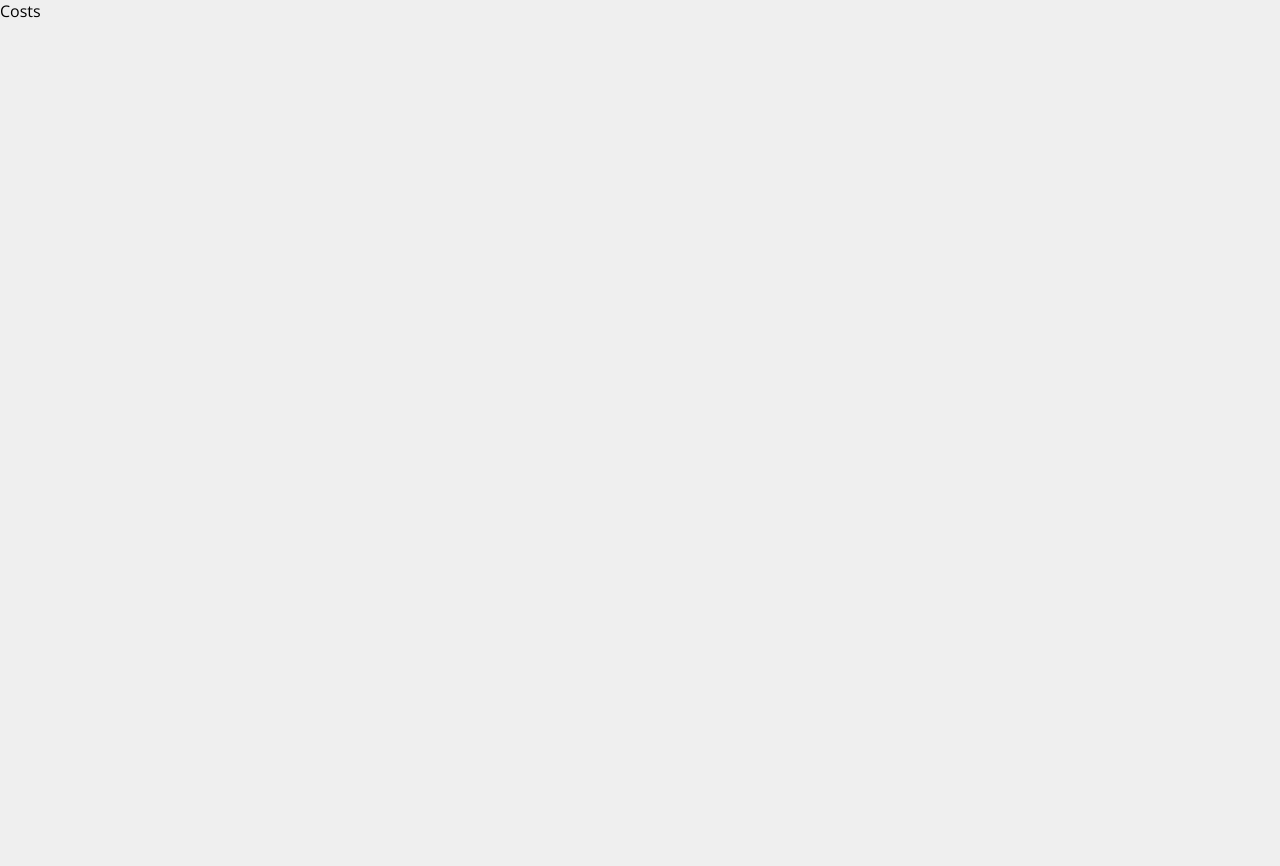
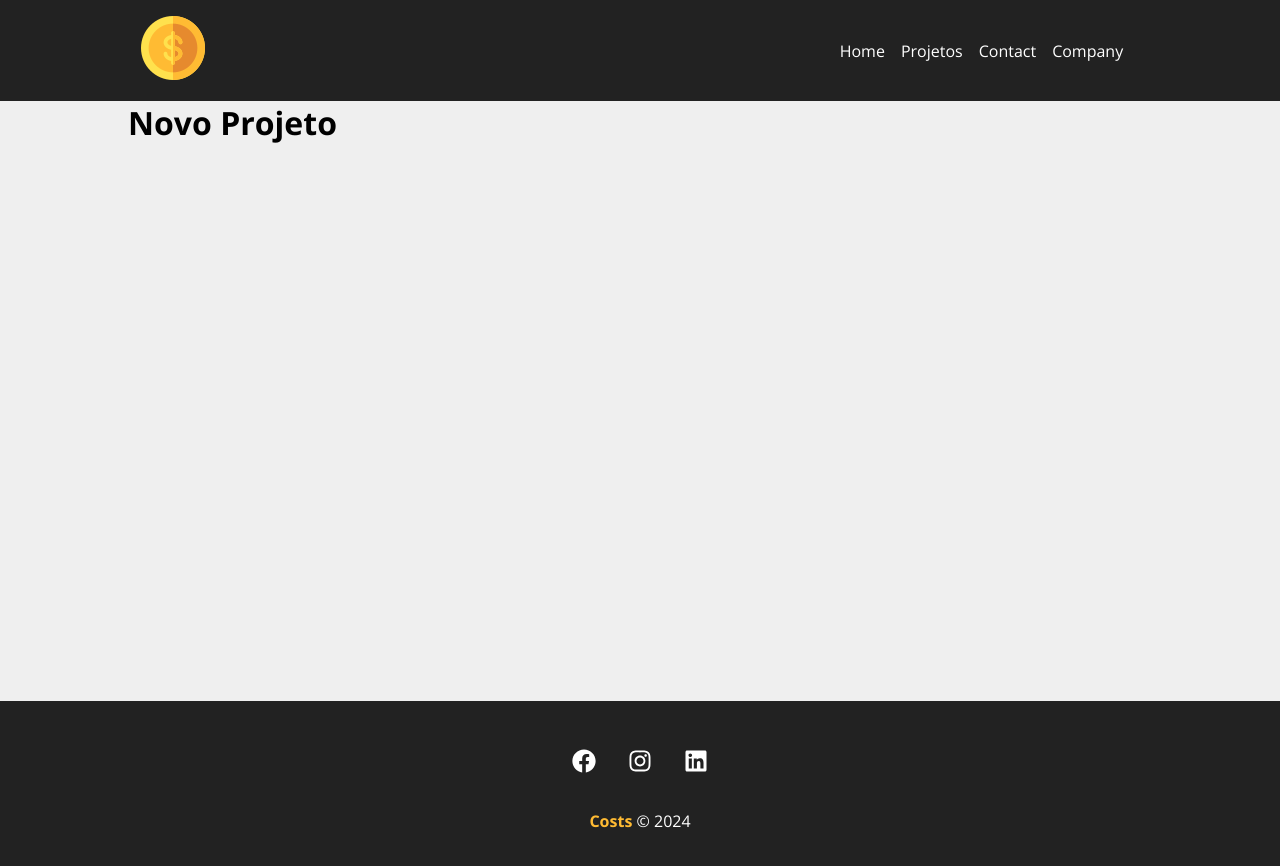
Before and after one commit to thaladaJJ/react-costs, a React (Create React App) app: page /newproject in a window 1280 px wide. Shown: the top 866 px of the page. Before the commit the page ends 800 px from the top, so only its background shows below. Built offline with nearby package versions, Linux system fonts and the light colour scheme.

Commit message:
estrutura e estilização navbar e footer

```diff
--- a/src/App.js
+++ b/src/App.js
@@ -1,10 +1,37 @@
+import {BrowserRouter as Router, Routes, Route, Link} from 'react-router-dom'
+import Home from './components/pages/Home';
+import Company from './components/pages/Company';
+import Contact from './components/pages/Contact';
+import NewProject from './components/pages/NewProject';
+import Projects from './components/pages/Projects';
 
+import Container from './components/layout/Container';
+import Navbar from './components/layout/Navbar';
+import Footer from './components/layout/Footer';
 
 function App() {
   return (
-    <div className="App">
-      <p> Costs </p>
-    </div>
+    <Router>
+
+      <Navbar />
+
+      <Container customClass="min-height">
+
+        <Routes>
+          <Route exact path="/" element={<Home />} />
+
+          <Route path="/projects" element={<Projects />} />
+
+          <Route path="/company" element={<Company />} />
+
+          <Route path="/contact" element={<Contact />} />
+
+          <Route path="/newproject" element={<NewProject />} />
+        </Routes>
+      </Container>
+
+      <Footer />
+    </Router>
   );
 }
 
--- /dev/null
+++ b/src/components/layout/Container.js
@@ -0,0 +1,11 @@
+import styles from './Container.module.css'
+
+function Container (props) {
+    return (
+        <div className={`${styles.container} ${styles[props.customClass]}`}>
+            {props.children}
+        </div>
+    )
+}
+
+export default Container
--- /dev/null
+++ b/src/components/layout/Container.module.css
@@ -0,0 +1,20 @@
+.container {
+    width: 80%;
+    display: flex;
+    justify-content: space-between;
+    margin: 0 auto;
+    flex-wrap: wrap;
+}
+
+.min-height {
+    min-height: 75%;
+}
+
+.start {
+    justify-content: flex-start;
+}
+
+.column {
+    flex-direction: column;
+    justify-content: flex-start;
+}
--- /dev/null
+++ b/src/components/layout/Footer.js
@@ -0,0 +1,26 @@
+import {FaFacebook, FaInstagram, FaLinkedin} from 'react-icons/fa'
+
+import styles from './Footer.module.css'
+
+function Footer () {
+    return (
+        <footer className={styles.footer}>
+            <ul className={styles.social_list}>
+                <li>
+                    <FaFacebook />
+                </li>
+
+                <li>
+                    <FaInstagram />
+                </li>
+
+                <li>
+                    <FaLinkedin />
+                </li>
+            </ul>
+            <p className={styles.copy_right}> <span> Costs </span> &copy; 2024 </p>
+        </footer>
+    )
+}
+
+export default Footer
--- /dev/null
+++ b/src/components/layout/Footer.module.css
@@ -0,0 +1,34 @@
+.footer {
+    background-color: #222;
+    color: #fff;
+    padding: 3em;
+    text-align: center;
+}
+
+.social_list {
+    display: flex;
+    justify-content: center;
+    list-style-type: none;
+}
+
+.social_list li {
+    margin: 0 1em;
+}
+
+.social_list li:hover {
+    color: #ffbb33;
+}
+
+.social_list svg {
+    font-size: 1.5em;
+    cursor: pointer;
+}
+
+.copy_right {
+    margin-top: 2em;
+}
+
+.copy_right span {
+    font-weight: bold;
+    color: #ffbb33;
+}
--- /dev/null
+++ b/src/components/layout/Navbar.js
@@ -0,0 +1,39 @@
+import {Link} from 'react-router-dom'
+
+import Container from './Container'
+
+import styles from './Navbar.module.css'
+import logo from '../../img/costs_logo.png'
+
+function Navbar () {
+
+    return (
+        <nav className={styles.navbar}>
+            <Container>
+                <Link to="/">
+                    <img src={logo} alt="Costs" />
+                </Link>
+                <ul className={styles.list}>
+                    <li>
+                        <Link to="/"> Home </Link>
+                    </li>
+
+                    <li>
+                        <Link to="/projects"> Projetos </Link>
+                    </li>
+
+                    <li>
+                        <Link to="/contact"> Contact </Link>
+                    </li>
+
+                    <li>
+                        <Link to="/company"> Company </Link>
+                    </li>
+                </ul>
+            </Container>
+        </nav>
+    )
+
+}
+
+export default Navbar
--- /dev/null
+++ b/src/components/layout/Navbar.module.css
@@ -0,0 +1,25 @@
+.navbar {
+    display: flex;
+    justify-content: space-between;
+    background-color: #222;
+    padding: 1em;
+}
+
+.list {
+    display: flex;
+    list-style: none;
+    align-items: center;
+}
+
+.list li {
+    margin-right: 1em;
+}
+
+.list a {
+    color: #fff;
+    text-decoration: none;
+}
+
+.list a:hover {
+    color: #ffbb33;
+}
--- /dev/null
+++ b/src/components/pages/Company.js
@@ -0,0 +1,5 @@
+function Company () {
+    return <h1>Company</h1>
+}
+
+export default Company
--- /dev/null
+++ b/src/components/pages/Contact.js
@@ -0,0 +1,5 @@
+function Contact () {
+    return <h1>Contact</h1>
+}
+
+export default Contact
--- /dev/null
+++ b/src/components/pages/Home.js
@@ -0,0 +1,5 @@
+function Home () {
+    return <h1>Home</h1>
+}
+
+export default Home
--- /dev/null
+++ b/src/components/pages/NewProject.js
@@ -0,0 +1,5 @@
+function NewProject () {
+    return <h1>Novo Projeto</h1>
+}
+
+export default NewProject
--- /dev/null
+++ b/src/components/pages/Projects.js
@@ -0,0 +1,5 @@
+function Projects () {
+    return <h1>Projects</h1>
+}
+
+export default Projects
```
